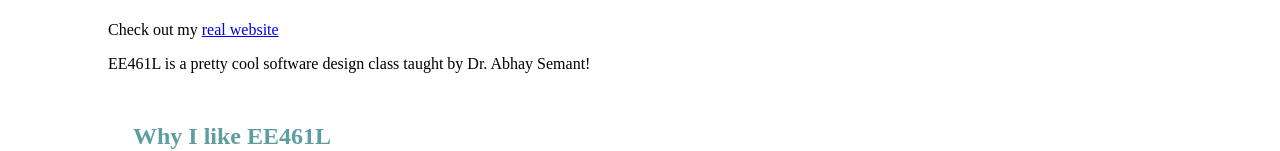
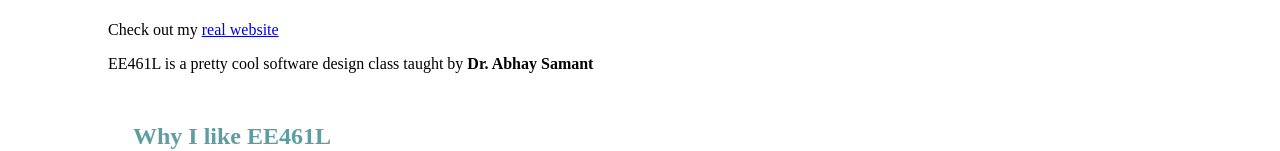
Before and after one commit to Alanajen/alanajen.github.io, a plain HTML site: page index.html in a window 1280 px wide. Shown: the part 513-664 px from the top of the page. Drawn offline with Linux system fonts and the light colour scheme.

Commit message:
Some style changes

```diff
--- a/index.html
+++ b/index.html
@@ -13,7 +13,7 @@
         <img src="https://alanajen.co/wp-content/uploads/2022/08/10-Tips-for-Starting-a-Business.jpg">
         <h1>Alana's Homepage for Software Design</h1>
         <p>Check out my <a href="https://www.alanajen.co" target="_blank">real website</a></p>
-        <p>EE461L is a pretty cool software design class taught by Dr. Abhay Semant!</p>
+        <p>EE461L is a pretty cool software design class taught by <span id="boldName">Dr. Abhay Samant</span></p>
     </div>
     <div class="innerBodyClass">
         <h2>Why I like EE461L</h2>
--- a/stylesheet.css
+++ b/stylesheet.css
@@ -12,6 +12,10 @@ a:hover {
   color: purple;
 }
 
+#boldName {
+    font-weight: bolder;
+}
+
 h1 {
     color: blueviolet;
 }
```
